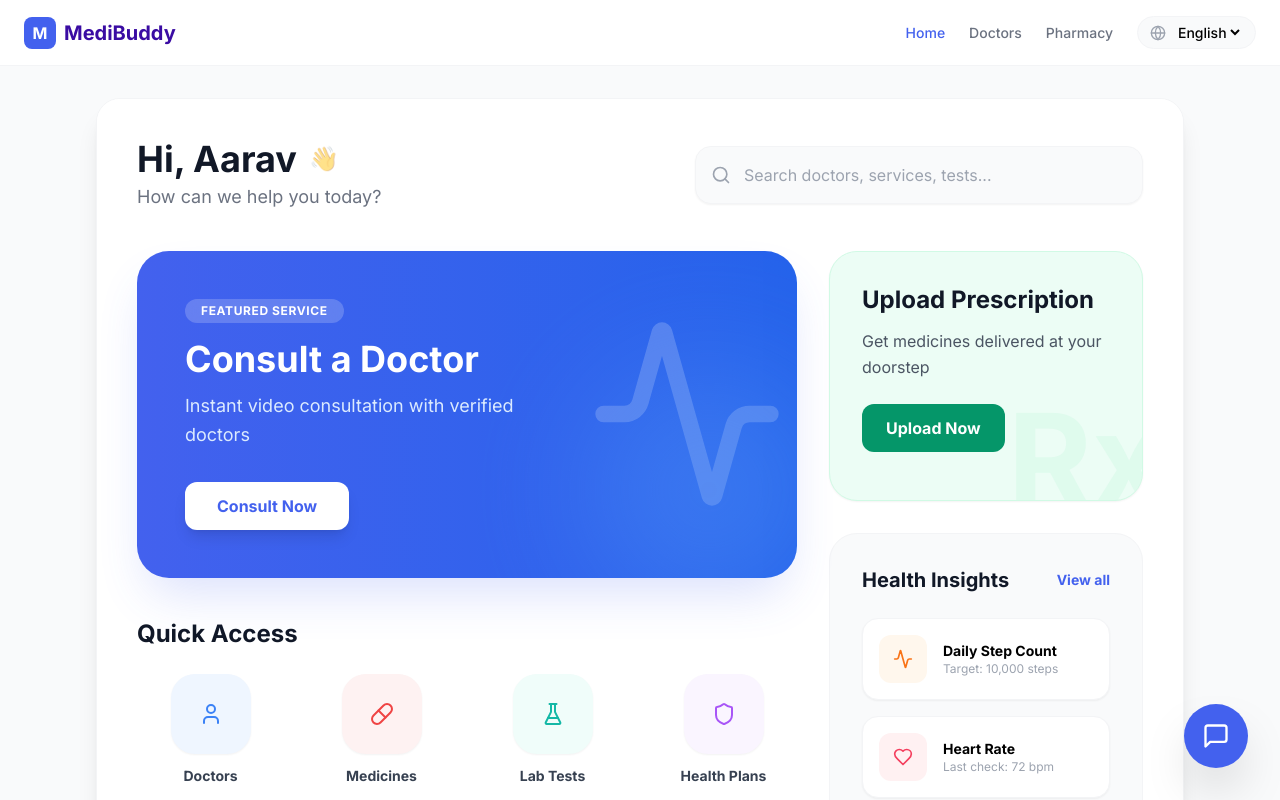
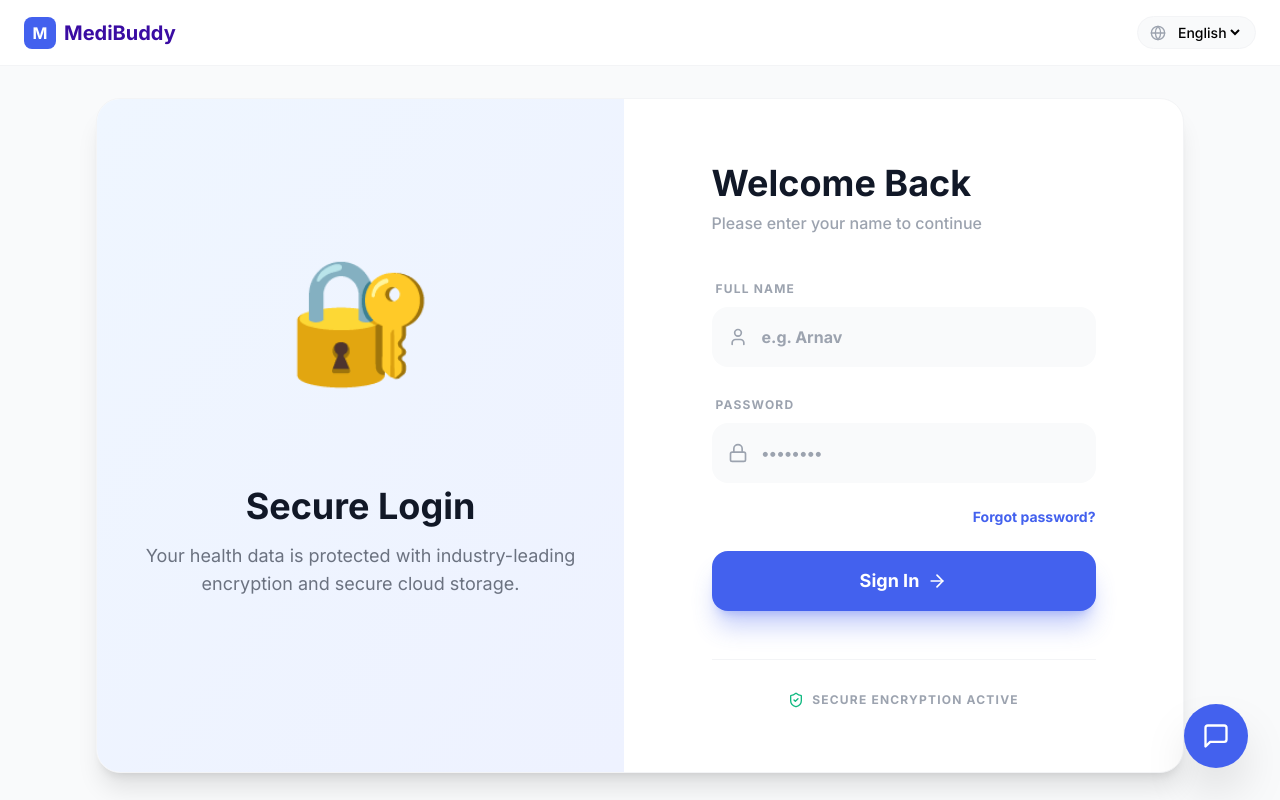
Before and after one commit to aditikshetty/mediBuddy, a React (Vite) app: page / in a window 1280 px wide. Both pictures are taken after a click on the button "Get Started". Shown: the top 800 px of the page. Built offline with nearby package versions, Linux system fonts and the light colour scheme.

Commit message:
Implement real-time login page and dynamic user name greeting

```diff
--- a/src/App.tsx
+++ b/src/App.tsx
@@ -1,5 +1,6 @@
 import { useState } from 'react';
 import Splash from './components/Splash';
+import Login from './components/Login';
 import Home from './components/Home';
 import DoctorProfile from './components/DoctorProfile';
 import MedicineDetail from './components/MedicineDetail';
@@ -8,16 +9,22 @@
 import { translations, Language } from './translations';
 import { Globe } from 'lucide-react';
 
-export type Screen = 'splash' | 'home' | 'doctor' | 'medicine' | 'service';
+export type Screen = 'splash' | 'login' | 'home' | 'doctor' | 'medicine' | 'service';
 
 function App() {
   const [currentScreen, setCurrentScreen] = useState<Screen>('splash');
   const [lang, setLang] = useState<Language>('en');
   const [activeService, setActiveService] = useState<string>('');
+  const [userName, setUserName] = useState<string>('User');
 
   const navigate = (screen: Screen, serviceName?: string) => {
     if (serviceName) setActiveService(serviceName);
     setCurrentScreen(screen);
+  };
+
+  const handleLogin = (name: string) => {
+    setUserName(name || 'User');
+    navigate('home');
   };
 
   const t = translations[lang];
@@ -26,13 +33,13 @@
     <div className="min-h-screen bg-gray-50 flex flex-col">
       {/* Top Navigation Bar */}
       <header className="bg-white border-b border-gray-100 px-6 py-4 flex justify-between items-center sticky top-0 z-50">
-        <div className="flex items-center gap-2 cursor-pointer" onClick={() => navigate('home')}>
+        <div className="flex items-center gap-2 cursor-pointer" onClick={() => navigate('splash')}>
           <div className="w-8 h-8 bg-primary rounded-lg flex items-center justify-center text-white font-bold">M</div>
           <span className="text-xl font-bold text-secondary hidden sm:inline">MediBuddy</span>
         </div>
 
         <div className="flex items-center gap-6">
-          {currentScreen !== 'splash' && (
+          {currentScreen !== 'splash' && currentScreen !== 'login' && (
             <nav className="hidden md:flex items-center gap-6 text-sm font-medium text-gray-500">
               <button onClick={() => navigate('home')} className={currentScreen === 'home' ? 'text-primary' : ''}>Home</button>
               <button onClick={() => navigate('doctor')} className={currentScreen === 'doctor' ? 'text-primary' : ''}>Doctors</button>
@@ -63,7 +70,8 @@
         <div className="w-full max-w-6xl p-0 sm:p-6 md:p-8">
           <div className="bg-white min-h-[80vh] sm:rounded-3xl sm:shadow-xl overflow-hidden relative border border-gray-100">
             {currentScreen === 'splash' && <Splash onNavigate={navigate} t={t} />}
-            {currentScreen === 'home' && <Home onNavigate={navigate} t={t} />}
+            {currentScreen === 'login' && <Login onLogin={handleLogin} t={t} />}
+            {currentScreen === 'home' && <Home onNavigate={navigate} t={t} userName={userName} />}
             {currentScreen === 'doctor' && <DoctorProfile onNavigate={navigate} t={t} />}
             {currentScreen === 'medicine' && <MedicineDetail onNavigate={navigate} t={t} />}
             {currentScreen === 'service' && <ServiceDetail onNavigate={navigate} serviceName={activeService} t={t} />}
--- a/src/components/Home.tsx
+++ b/src/components/Home.tsx
@@ -2,11 +2,12 @@
 import { Menu, Bell, Search, User, Pill, FlaskConical, Shield, Activity, HeartPulse, FileText, LayoutGrid, Home as HomeIcon, Calendar, ShoppingBag, Heart } from 'lucide-react';
 
 interface Props {
-  onNavigate: (screen: Screen) => void;
+  onNavigate: (screen: Screen, serviceName?: string) => void;
   t: any;
+  userName: string;
 }
 
-export default function Home({ onNavigate, t }: Props) {
+export default function Home({ onNavigate, t, userName }: Props) {
   return (
     <div className="flex-1 flex flex-col bg-white overflow-hidden relative min-h-[80vh]">
       <div className="flex-1 overflow-y-auto p-6 md:p-10">
@@ -15,7 +16,7 @@
         <div className="flex flex-col md:flex-row justify-between items-start md:items-center gap-6 mb-10">
           <div>
             <h1 className="text-3xl md:text-4xl font-bold text-gray-900 flex items-center gap-3">
-              {t.welcome} <span className="text-2xl animate-pulse">👋</span>
+              {t.welcome.split(',')[0]}, {userName} <span className="text-2xl animate-pulse">👋</span>
             </h1>
             <p className="text-gray-500 text-lg mt-1">{t.subtitle}</p>
           </div>
--- /dev/null
+++ b/src/components/Login.tsx
@@ -0,0 +1,102 @@
+import React, { useState } from 'react';
+import { User, Lock, ArrowRight, ShieldCheck } from 'lucide-react';
+
+interface Props {
+  onLogin: (name: string) => void;
+  t: any;
+}
+
+export default function Login({ onLogin, t }: Props) {
+  const [name, setName] = useState('');
+  const [loading, setLoading] = useState(false);
+
+  const handleSubmit = (e: React.FormEvent) => {
+    e.preventDefault();
+    setLoading(true);
+    // Simulate real-time login delay
+    setTimeout(() => {
+      onLogin(name);
+      setLoading(false);
+    }, 1500);
+  };
+
+  return (
+    <div className="flex-1 flex flex-col md:flex-row min-h-[80vh]">
+      {/* Left side: Illustration (Desktop) */}
+      <div className="hidden md:flex flex-1 bg-gradient-to-br from-blue-50 to-indigo-50 items-center justify-center p-12">
+        <div className="max-w-md text-center">
+          <div className="text-[120px] mb-8 animate-bounce">🔐</div>
+          <h2 className="text-4xl font-black text-gray-900 mb-4">Secure Login</h2>
+          <p className="text-gray-500 text-lg">Your health data is protected with industry-leading encryption and secure cloud storage.</p>
+        </div>
+      </div>
+
+      {/* Right side: Login Form */}
+      <div className="flex-1 flex items-center justify-center p-8 md:p-16">
+        <div className="w-full max-w-sm">
+          <div className="mb-10 text-center md:text-left">
+            <h1 className="text-4xl font-black text-gray-900 mb-2">Welcome Back</h1>
+            <p className="text-gray-400 font-medium">Please enter your name to continue</p>
+          </div>
+
+          <form onSubmit={handleSubmit} className="space-y-6">
+            <div className="space-y-2">
+              <label className="text-xs font-black uppercase tracking-widest text-gray-400 ml-1">Full Name</label>
+              <div className="relative group">
+                <div className="absolute inset-y-0 left-4 flex items-center pointer-events-none text-gray-400 group-focus-within:text-primary transition-colors">
+                  <User size={20} />
+                </div>
+                <input
+                  type="text"
+                  required
+                  value={name}
+                  onChange={(e) => setName(e.target.value)}
+                  placeholder="e.g. Arnav"
+                  className="w-full bg-gray-50 border-2 border-transparent focus:border-primary/20 focus:bg-white rounded-2xl pl-12 pr-4 py-4 text-gray-900 font-bold outline-none transition-all"
+                />
+              </div>
+            </div>
+
+            <div className="space-y-2">
+              <label className="text-xs font-black uppercase tracking-widest text-gray-400 ml-1">Password</label>
+              <div className="relative group">
+                <div className="absolute inset-y-0 left-4 flex items-center pointer-events-none text-gray-400 group-focus-within:text-primary transition-colors">
+                  <Lock size={20} />
+                </div>
+                <input
+                  type="password"
+                  placeholder="••••••••"
+                  className="w-full bg-gray-50 border-2 border-transparent focus:border-primary/20 focus:bg-white rounded-2xl pl-12 pr-4 py-4 text-gray-900 font-bold outline-none transition-all"
+                />
+              </div>
+            </div>
+
+            <div className="flex justify-end">
+               <button type="button" className="text-sm font-bold text-primary hover:underline">Forgot password?</button>
+            </div>
+
+            <button
+              type="submit"
+              disabled={loading}
+              className="w-full bg-primary text-white py-4 rounded-2xl font-black text-lg shadow-xl shadow-primary/30 hover:scale-[1.02] active:scale-[0.98] transition-all flex items-center justify-center gap-2"
+            >
+              {loading ? (
+                <div className="w-6 h-6 border-4 border-white/30 border-t-white rounded-full animate-spin"></div>
+              ) : (
+                <>
+                  Sign In <ArrowRight size={20} />
+                </>
+              )}
+            </button>
+          </form>
+
+          <div className="mt-12 pt-8 border-t border-gray-100">
+             <div className="flex items-center justify-center gap-2 text-xs text-gray-400 font-bold uppercase tracking-widest">
+               <ShieldCheck size={16} className="text-emerald-500" /> Secure Encryption Active
+             </div>
+          </div>
+        </div>
+      </div>
+    </div>
+  );
+}
--- a/src/components/Splash.tsx
+++ b/src/components/Splash.tsx
@@ -34,13 +34,13 @@
         {/* Actions */}
         <div className="w-full max-w-sm space-y-4">
           <button
-            onClick={() => onNavigate('home')}
+            onClick={() => onNavigate('login')}
             className="w-full md:w-auto md:px-12 bg-primary text-white py-4 rounded-xl font-bold text-lg shadow-xl shadow-primary/30 transition-all hover:scale-105 active:scale-95"
           >
             {t.getStarted}
           </button>
           <div className="text-sm text-gray-500 mt-4">
-            {t.signin.split('?')[0]}? <span className="text-primary font-bold cursor-pointer hover:underline" onClick={() => onNavigate('home')}>{t.signin.split('?')[1]}</span>
+            {t.signin.split('?')[0]}? <span className="text-primary font-bold cursor-pointer hover:underline" onClick={() => onNavigate('login')}>{t.signin.split('?')[1]}</span>
           </div>
         </div>
       </div>
```
